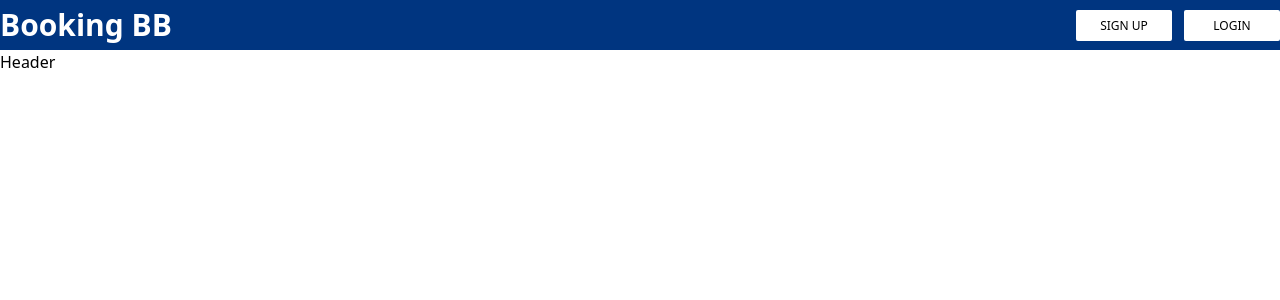
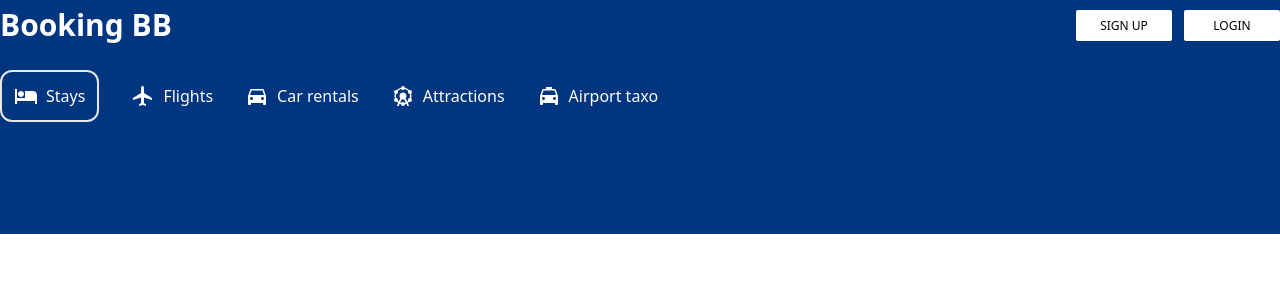
Before and after one commit to vrdperera/booking-app, a React (Create React App) app: page / in a window 1280 px wide. Shown: the top 300 px of the page. Built offline with nearby package versions, Linux system fonts and the light colour scheme.

Commit message:
add header component and atoms with data

```diff
--- /dev/null
+++ b/src/components/header/atoms/data/index.js
@@ -0,0 +1,13 @@
+import HotelIcon from '@mui/icons-material/Hotel';
+import FlightIcon from '@mui/icons-material/Flight';
+import DirectionsCarIcon from '@mui/icons-material/DirectionsCar';
+import AttractionsIcon from '@mui/icons-material/Attractions';
+import LocalTaxiIcon from '@mui/icons-material/LocalTaxi';
+
+export const iconsForHeader = [
+  { icon: HotelIcon, name: 'Stays', active: true },
+  { icon: FlightIcon, name: 'Flights', active: false },
+  { icon: DirectionsCarIcon, name: 'Car rentals', active: false },
+  { icon: AttractionsIcon, name: 'Attractions', active: false },
+  { icon: LocalTaxiIcon, name: 'Airport taxo', active: false },
+];
--- /dev/null
+++ b/src/components/header/atoms/header-icon/index.jsx
@@ -0,0 +1,13 @@
+export default function Icon({ Icon, name, active }) {
+  console.log(name);
+  return (
+    <div
+      className={`flex justify-center items-center gap-2 cursor-pointer ${
+        active ? 'border-2 p-3 rounded-xl' : ''
+      }`}
+    >
+      <Icon />
+      <span>{name}</span>
+    </div>
+  );
+}
--- a/src/components/header/index.jsx
+++ b/src/components/header/index.jsx
@@ -1,3 +1,14 @@
+import { iconsForHeader } from './atoms/data';
+import Icon from './atoms/header-icon';
+
 export default function Header() {
-  return <div>Header</div>;
+  return (
+    <div className="Header-Wrapper  bg-navbar-darkBlue text-white flex justify-center">
+      <div className="headerList container mx-auto flex gap-8 mt-5 mb-28">
+        {iconsForHeader.map(({ icon, name, active }) => (
+          <Icon Icon={icon} name={name} active={active} />
+        ))}
+      </div>
+    </div>
+  );
 }
```
